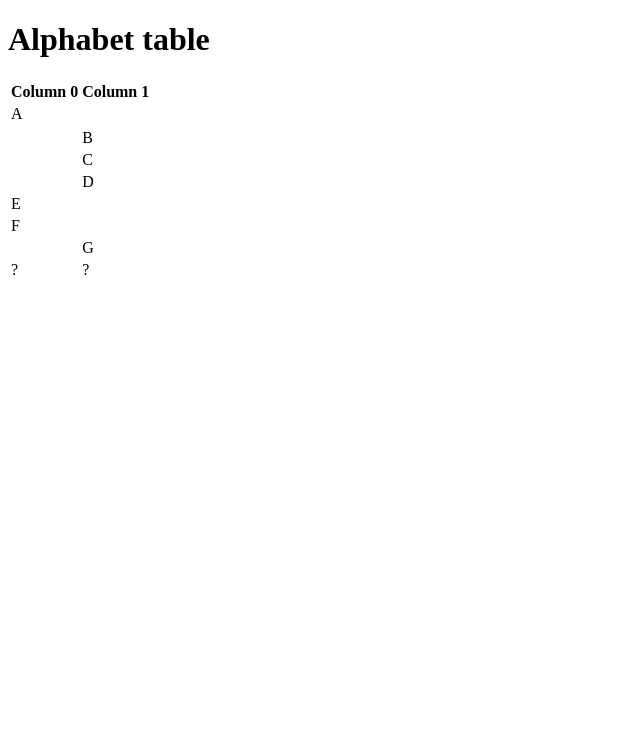
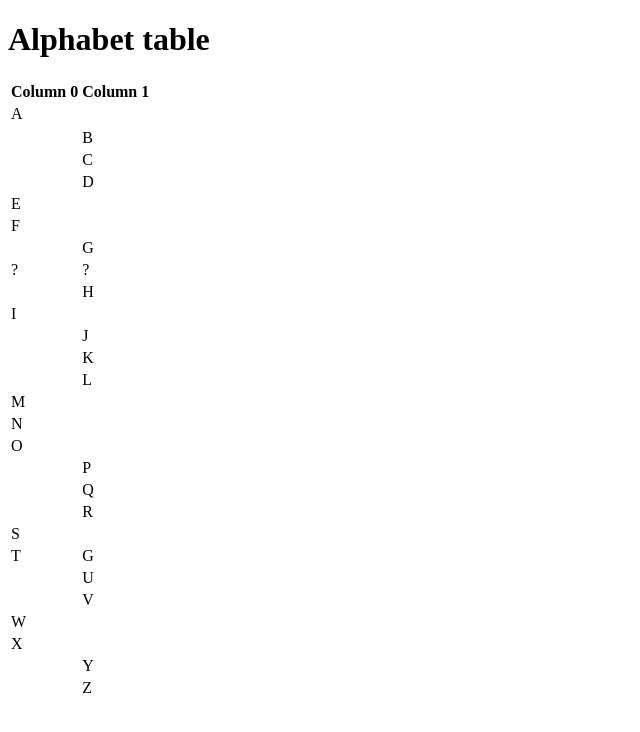
Before and after one commit to comp426-2022-spring/a00-jkalbas1, a website: page index.html in a window 1280 px wide. Shown: the whole page, without its empty margins (0-640 px from the left). Drawn offline with Linux system fonts and the light colour scheme.

Commit message:
"added all letters"

```diff
--- a/index.html
+++ b/index.html
@@ -39,6 +39,63 @@
                     <tr>
                         <td>?</td><td>?</td>
                     </tr>
+                    <tr>
+                        <td></td><td>H</td>
+                    </tr>
+                    <tr>
+                        <td>I</td><td></td>
+                    </tr>
+                    <tr>
+                        <td></td><td>J</td>
+                    </tr>
+                    <tr>
+                        <td></td><td>K</td>
+                    </tr>
+                    <tr>
+                        <td></td><td>L</td>
+                    </tr>
+                    <tr>
+                        <td>M</td><td></td>
+                    </tr>
+                    <tr>
+                        <td>N</td><td></td>
+                    </tr>
+                    <tr>
+                        <td>O</td><td></td>
+                    </tr>
+                    <tr>
+                        <td></td><td>P</td>
+                    </tr>
+                    <tr>
+                        <td></td><td>Q</td>
+                    </tr>
+                    <tr>
+                        <td></td><td>R</td>
+                    </tr>
+                    <tr>
+                        <td>S</td><td></td>
+                    </tr>
+                    <tr>
+                        <td>T</td><td>G</td>
+                    </tr>
+                    <tr>
+                        <td></td><td>U</td>
+                    </tr>
+                    <tr>
+                        <td></td><td>V</td>
+                    </tr>
+                    <tr>
+                        <td>W</td><td></td>
+                    </tr>
+                    <tr>
+                        <td>X</td><td></td>
+                    </tr>
+                    <tr>
+                        <td></td><td>Y</td>
+                    </tr>
+                    <tr>
+                        <td></td><td>Z</td>
+                    </tr>
                 </tbody>
             </table>
         </div>
```
Also changed, not shown: package.json (added, +22 -0 lines), 1 other file.
